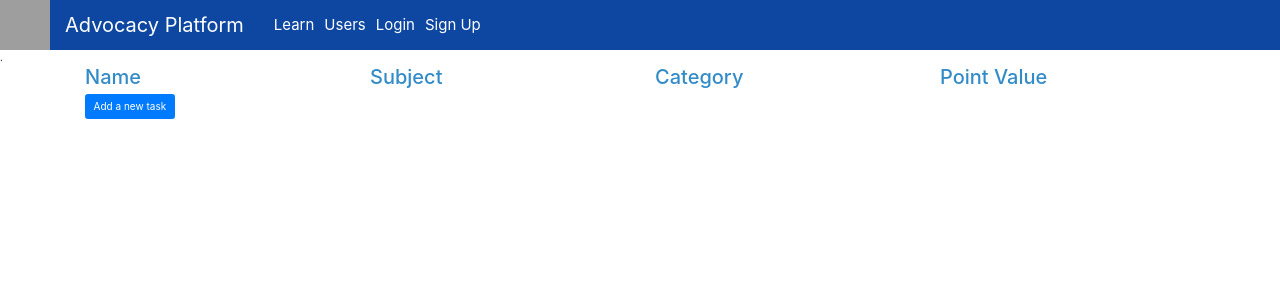
After one commit to epejko/Advocacy-Platform, a Rails app: page / in a window 1280 px wide. The commit adds this page. Shown: the top 300 px of the page. Run offline with Rails 7, Linux system fonts and the light colour scheme; data that the repository does not hold is empty; parts of the project's set-up code (start-up, migrations or seed data) failed here and were passed over; some libraries are stand-ins or nearby versions; grey boxes are pictures that could not be loaded.

Commit message:
fix/change some routes

```diff
--- a/app/views/shared/_header.html.erb
+++ b/app/views/shared/_header.html.erb
@@ -5,7 +5,7 @@
   <ul class="navbar-nav" style="background-color: #0d47a1; width: 100%; height: 25%">
     <img src="https://i.imgur.com/HKDm4L7.png"  width="50" height="50" alt="">
     <li class="nav-item">
-      <a class="navbar-brand" style="font-size: 20px; color: white" href="#">Advocacy Platform</a>
+      <a class="navbar-brand" style="font-size: 20px; color: white" href="tasks">Advocacy Platform</a>
     </li>
   <li class="nav-item">
     <a class="nav-link" style="font-size: 15px; color: white" href="/learn">Learn</a>
--- /dev/null
+++ b/app/views/tasks/index.html.erb
@@ -0,0 +1,51 @@
+<html>
+  <head>
+
+    <title>Tasks</title>
+    <link href="https://fonts.googleapis.com/icon?family=Material+Icons" rel="stylesheet">
+  </head>
+  <body>
+    .
+      <div class="container" id="index-table">
+          <div class="row">
+            <div class="col-md-3"><h2 style="color:#338CC8">Name</h2></div>
+            <div class="col-md-3" style="color:#338CC8"><h2>Subject</h2></div>
+            <div class="col-md-3" style="color:#338CC8"><h2>Category</h2></div>
+            <div class="col-md-3" style="color:#338CC8"><h2>Point Value</h2></div>
+          </div>
+
+         <% @tasks.each do |t| %>
+            <div class="card" style="margin-top:15px; margin-bottom: 15px; background-color: #338CC8;">
+            <div class="card-body">
+            <div class="row">
+              <div class="col-lg-3" style="color: white">
+                <h3><%= t.author %></h3>
+              </div>
+              <div class="col-lg-3" style="color: white">
+                <h3><%= t.subject %></h3>
+              </div>
+              <div class="col-lg-3" style="color:white">
+                <h3><%= t.category_id %></h3>
+              </div>
+              <div class="col-lg-2" style="color: white">
+                <h3><%= t.points %></h3>
+              </div>
+              <div class="col-lg-1" style="color:white">
+                <h3 class="btn btn-primary" style="color:white"><%= link_to 'View', task_path(t) %></h3>
+              </div>
+            </div>
+            </div>
+            </div>
+          <% end %>
+
+          <div class="row">
+            <div class="col-lg-3" style="color:white"><h3><a href="tasks/new" class="btn btn-primary">Add a new task</a></h3></div>
+          </div>
+
+      </div>
+
+
+
+
+  </body>
+</html>
--- a/app/views/tasks/view.html.erb
+++ b/app/views/tasks/view.html.erb
@@ -10,16 +10,10 @@
         <p><%= @task.subject %></p>
         <p><%= @task.category %></p>
         <p><%= @task.points %></p>
-<<<<<<< HEAD
-        <p><%= @task.author %></p>
-
-        <%= link_to 'View all tasks', task_path(@task), method: :index %>
-=======
         <p><%= @task.user_id %></p>
 
 
         <%= link_to 'View all tasks', '/tasks', method: :index %>
->>>>>>> 71f47fd125c6e4c05c648688d52e534cdbf4e924
         <%= link_to 'Delete', task_path(@task), method: :delete %>
     </body>
 </html>
```
